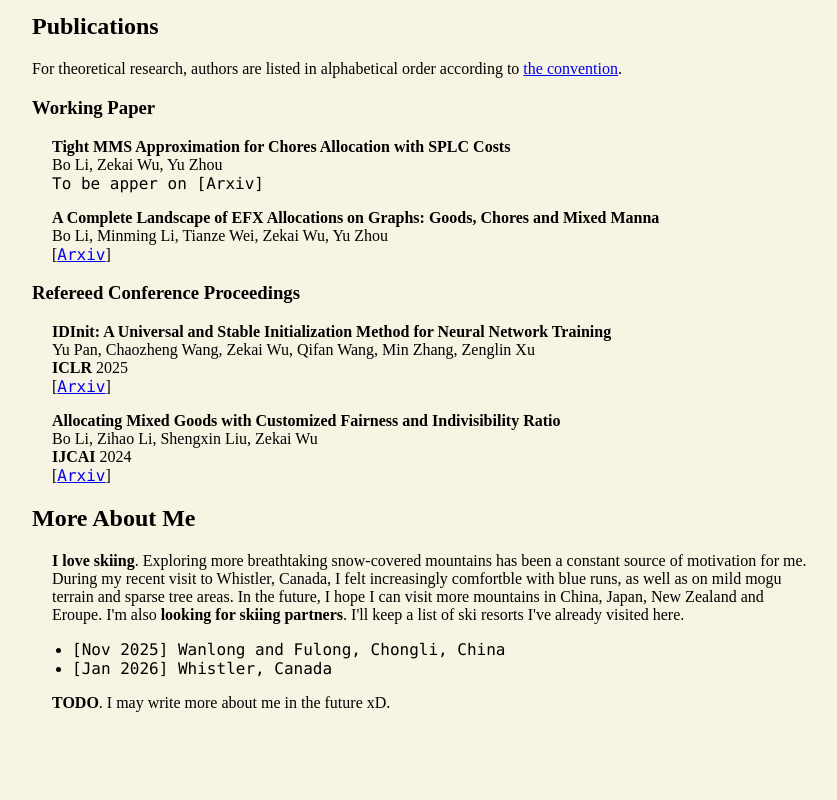
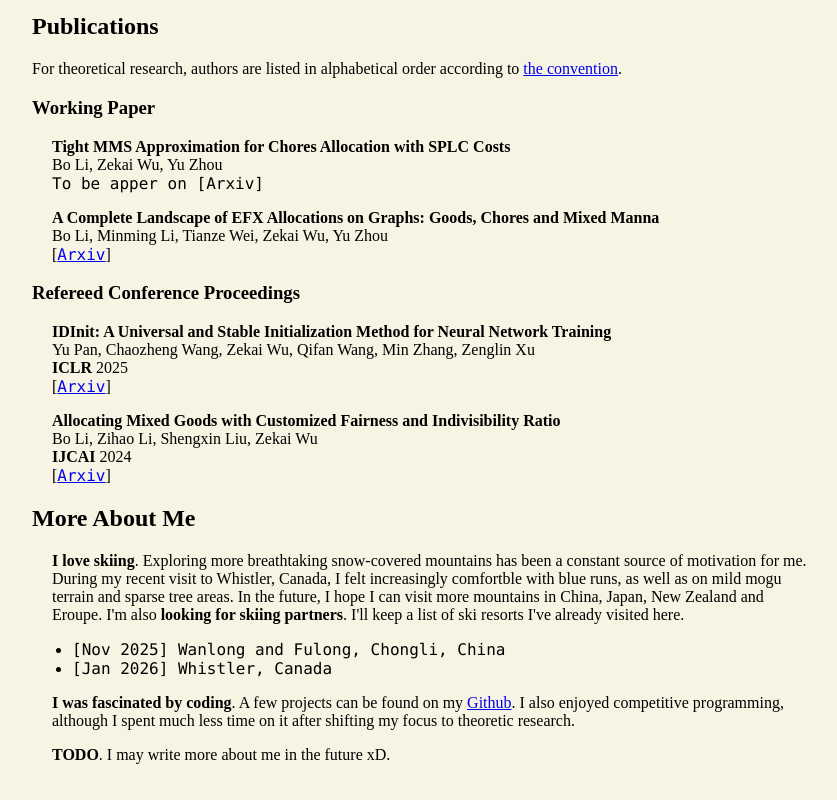
Before and after one commit to CandyOre/candyore.github.io, a plain HTML site: page index.html in a window 1280 px wide. Shown: the part 376-1176 px from the top of the page, without its empty margins (208-1045 px from the left). Before the commit the page ends 1128 px from the top, so only its background shows below. Drawn offline with Linux system fonts and the light colour scheme.

Commit message:
add one entry for "more about me"

```diff
--- a/index.html
+++ b/index.html
@@ -98,14 +98,21 @@
                 <h2>More About Me</h2>
 
                 <p class="indented">
-                    <strong>I love skiing</strong>. Exploring more breathtaking snow-covered mountains has been a constant source of motivation for me.
+                    <strong>I love skiing</strong>.
+                    Exploring more breathtaking snow-covered mountains has been a constant source of motivation for me.
                     During my recent visit to Whistler, Canada, I felt increasingly comfortble with blue runs, as well as on mild mogu terrain and sparse tree areas.
                     In the future, I hope I can visit more mountains in China, Japan, New Zealand and Eroupe.
-                    I'm also <strong>looking for skiing partners</strong>. I'll keep a list of ski resorts I've already visited here.
+                    I'm also <strong>looking for skiing partners</strong>.
+                    I'll keep a list of ski resorts I've already visited here.
                     <ul>
                         <li> <span class="mono">[Nov 2025] Wanlong and Fulong, Chongli, China</span> </li>
                         <li> <span class="mono">[Jan 2026] Whistler, Canada</span> </li>
                     </ul>
+                </p>
+                <p class="indented">
+                    <strong>I was fascinated by coding</strong>.
+                    A few projects can be found on my <a href="https://github.com/CandyOre">Github</a>.
+                    I also enjoyed competitive programming, although I spent much less time on it after shifting my focus to theoretic research.
                 </p>
                 <p class="indented">
                     <strong>TODO</strong>. I may write more about me in the future xD.
```
